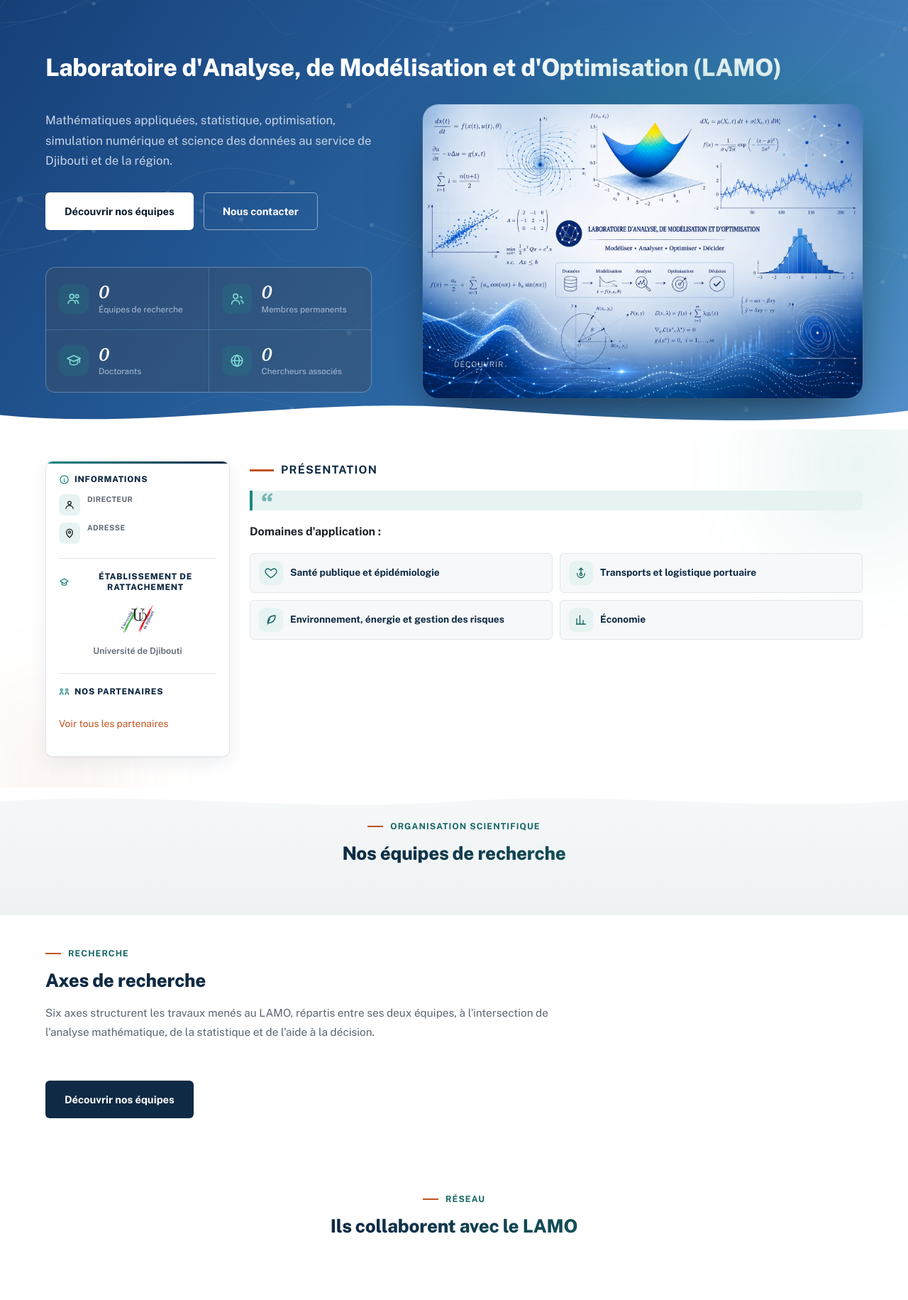
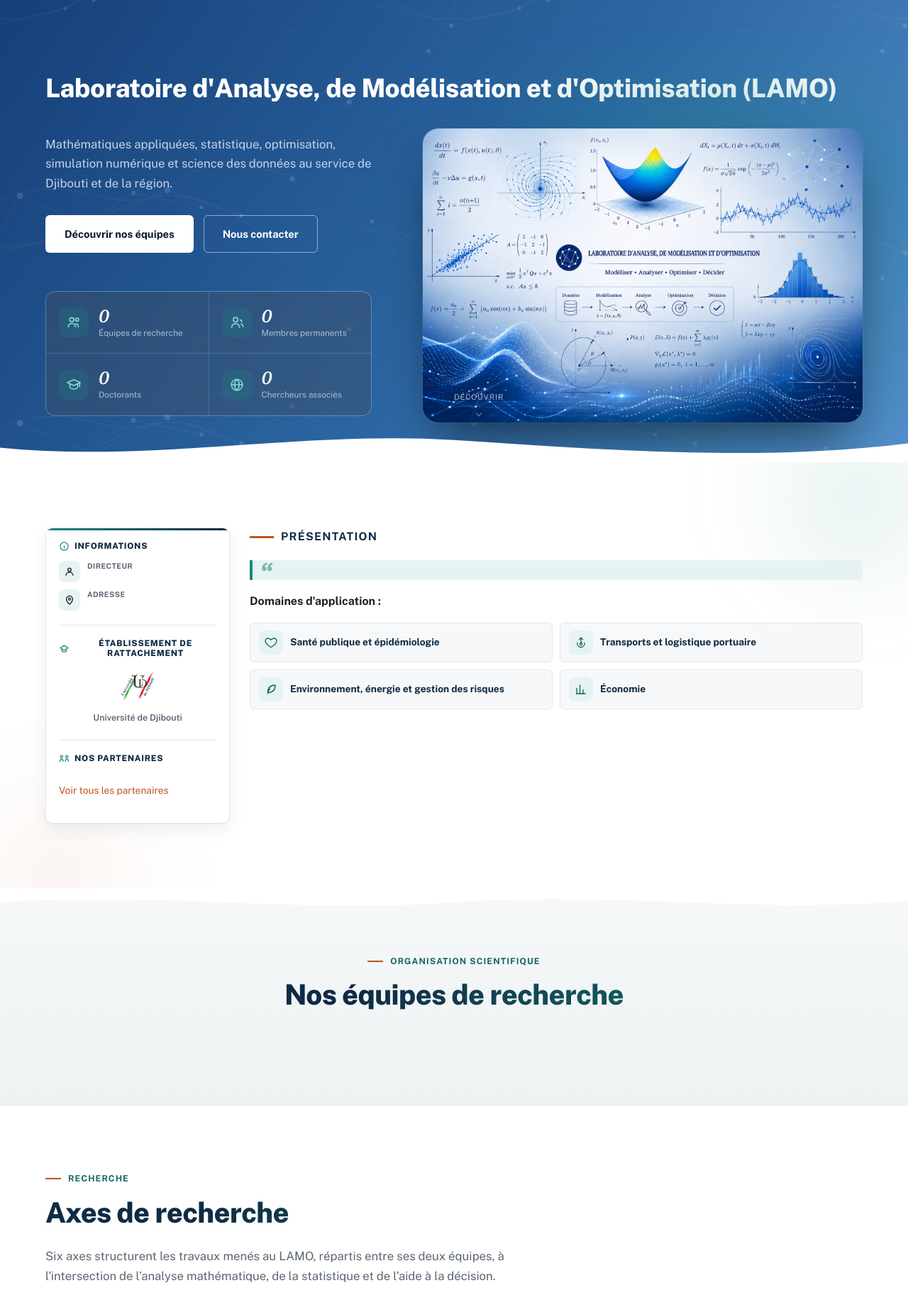
Before and after one commit to laboratoiredjib-lang/lamo, a Django app: page / in a window 1280 px wide. Shown: the part 89-1920 px from the top of the page at 71% size. Run offline with Django 5.2, Linux system fonts and the light colour scheme; data comes from the database, SQL or seed files in the repository; data that the repository does not hold is empty; parts of the project's set-up code (start-up, migrations or seed data) failed here and were passed over.

Commit message:
Refonte complète de la page d'accueil : structure, motion et éditorial
Élève le niveau visuel de la page d'accueil au standard des sites de
laboratoires premium (type Inria, ETH Zürich) :
- Échelle typographique bien plus affirmée sur les titres de section
  (clamp jusqu'à 2.55rem) et le titre du héros (jusqu'à 2.9rem).
- Rythme vertical largement augmenté entre les sections (44px → 92px)
  pour une respiration plus généreuse, digne d'un site institutionnel.
- Colonne de lecture resserrée dans la section Présentation (max-width
  640-680px) pour une meilleure lisibilité éditoriale, avec une phrase
  d'ouverture plus imposante.
- Cartes "Axes de recherche" agrandies (padding, typo, chiffre
  filigrane) pour plus de présence éditoriale.

Aucun texte modifié — uniquement la mise en page et la typographie.

```diff
--- a/lab/static/lab/css/style.css
+++ b/lab/static/lab/css/style.css
@@ -129,20 +129,21 @@
 }
 .eyebrow::before { content: ""; width: 22px; height: 2px; background: var(--accent); flex-shrink: 0; transition: width .5s var(--ease-out) .2s; }
 .reveal-js:not(.is-visible) .eyebrow::before { width: 0; }
-.section { padding: 44px 0; }
+.section { padding: 92px 0; }
 .section--alt { position: relative; background: linear-gradient(180deg, var(--bg-alt), #eef2f3); }
 .section-wave-top { position: absolute; top: -1px; left: 0; right: 0; line-height: 0; pointer-events: none; z-index: 1; }
 .section-wave-top svg { width: 100%; height: 40px; display: block; }
 .section-wave-top path { fill: var(--bg); }
-.section-head { max-width: 720px; margin: 0 0 26px; }
+.section-head { max-width: 720px; margin: 0 0 40px; }
 .section-head.centered { margin-left: auto; margin-right: auto; text-align: center; }
 .section-head.centered .eyebrow { justify-content: center; }
 .section-head h2, .col-main h2 {
-  font-size: 1.62rem;
+  font-size: clamp(1.9rem, 3.1vw, 2.55rem);
+  letter-spacing: -0.015em;
   background: linear-gradient(100deg, var(--navy) 30%, var(--teal-dark) 100%);
   -webkit-background-clip: text; background-clip: text; color: transparent;
 }
-.lede { font-size: 0.96rem; color: var(--muted); }
+.lede { font-size: 1.05rem; color: var(--muted); line-height: 1.65; }
 
 .btn {
   display: inline-flex; align-items: center; gap: 8px;
@@ -369,7 +370,7 @@
 
 /* ---------- Hero v3 (accueil) : texte à gauche, illustration encadrée à droite ---------- */
 .hero-v3 {
-  position: relative; overflow: hidden; padding: 76px 0 44px;
+  position: relative; overflow: hidden; padding: 104px 0 56px;
   background: linear-gradient(125deg, #163f78 0%, #2c67a3 55%, #5490cc 100%);
 }
 .hero-v3::before {
@@ -381,7 +382,8 @@
 @media (prefers-reduced-motion: reduce) { .hero-v3::before { animation: none; } }
 .hero-v3 > .container { position: relative; z-index: 1; }
 .hero-v3-title {
-  font-size: clamp(1.5rem, 2.65vw, 2.35rem); color: #fff; margin: 0 0 32px; line-height: 1.15;
+  font-size: clamp(1.6rem, 2.85vw, 2.9rem); color: #fff; margin: 0 0 36px; line-height: 1.12;
+  letter-spacing: -0.01em;
   white-space: nowrap; opacity: 0; animation: member-enter-left .8s var(--ease-out) .05s forwards;
 }
 .hero-v3-grid {
@@ -580,15 +582,16 @@
 .eyebrow--title::before { height: 3px; width: 34px; }
 .intro-lede {
   font-family: var(--font-math); font-style: italic; font-weight: 600;
-  font-size: 1.08rem; line-height: 1.55; color: var(--navy); margin: 0 0 16px;
+  font-size: 1.28rem; line-height: 1.5; color: var(--navy); margin: 0 0 20px;
+  max-width: 680px;
 }
 .intro-lede--dropcap::first-letter {
   font-family: var(--font-math); font-style: normal; font-weight: 700;
   font-size: 3.1rem; line-height: 0.78; color: var(--teal-dark);
   float: left; padding: 4px 8px 0 0;
 }
-.prose { font-size: 0.92rem; }
-.prose p { color: var(--ink); margin-bottom: 0.7em; }
+.prose { font-size: 0.97rem; max-width: 640px; }
+.prose p { color: var(--ink); margin-bottom: 0.95em; line-height: 1.75; }
 .prose p:last-child { margin-bottom: 0; }
 
 /* ---------- Décor de la section "Accueil" ---------- */
@@ -697,7 +700,7 @@
 }
 
 .theme-card {
-  background: #fff; border: 1px solid var(--line); border-radius: var(--radius-lg); padding: 16px; height: 100%;
+  background: #fff; border: 1px solid var(--line); border-radius: var(--radius-lg); padding: 28px 24px; height: 100%;
   transition: box-shadow .2s var(--ease), transform .2s var(--ease), border-color .2s var(--ease);
   position: relative; overflow: hidden; z-index: 0; --mx: 50%; --my: 0%;
 }
@@ -706,22 +709,22 @@
   background: radial-gradient(220px circle at var(--mx) var(--my), rgba(193,83,31,.12), transparent 62%);
 }
 .theme-card::before {
-  content: attr(data-num); position: absolute; right: 8px; bottom: -10px; z-index: -1;
-  font-family: var(--font-math); font-style: italic; font-weight: 700; font-size: 3.4rem; line-height: 1;
+  content: attr(data-num); position: absolute; right: 10px; bottom: -16px; z-index: -1;
+  font-family: var(--font-math); font-style: italic; font-weight: 700; font-size: 4.6rem; line-height: 1;
   color: var(--teal-tint); opacity: 0; transform: translateY(6px);
   transition: opacity .35s var(--ease), transform .35s var(--ease);
 }
-.theme-card:hover { box-shadow: var(--shadow); transform: translateY(-3px); border-color: transparent; }
+.theme-card:hover { box-shadow: var(--shadow-lg); transform: translateY(-4px); border-color: transparent; }
 .theme-card:hover::after { opacity: 1; }
 .theme-card:hover::before { opacity: 1; transform: translateY(0); }
 .theme-card .num {
-  width: 28px; height: 28px; border-radius: 7px; background: var(--teal-tint); color: var(--teal-dark);
-  display: flex; align-items: center; justify-content: center; font-family: var(--font-math); font-style: italic; font-weight: 600; font-size: 0.85rem; margin-bottom: 8px;
+  width: 34px; height: 34px; border-radius: 9px; background: var(--teal-tint); color: var(--teal-dark);
+  display: flex; align-items: center; justify-content: center; font-family: var(--font-math); font-style: italic; font-weight: 600; font-size: 0.94rem; margin-bottom: 14px;
   transition: transform .3s var(--ease);
 }
 .theme-card:hover .num { transform: scale(1.12) rotate(-4deg); }
-.theme-card h3 { font-size: 0.92rem; margin-bottom: 5px; }
-.theme-card .team-tag { font-size: 0.72rem; color: var(--accent); font-weight: 700; }
+.theme-card h3 { font-size: 1.04rem; margin-bottom: 7px; line-height: 1.35; }
+.theme-card .team-tag { font-size: 0.74rem; color: var(--accent); font-weight: 700; }
 
 /* ---------- Tables (members) ---------- */
 .table-wrap { background: #fff; border: 1px solid var(--line); border-radius: var(--radius-lg); overflow: hidden; overflow-x: auto; box-shadow: var(--shadow); }
```
